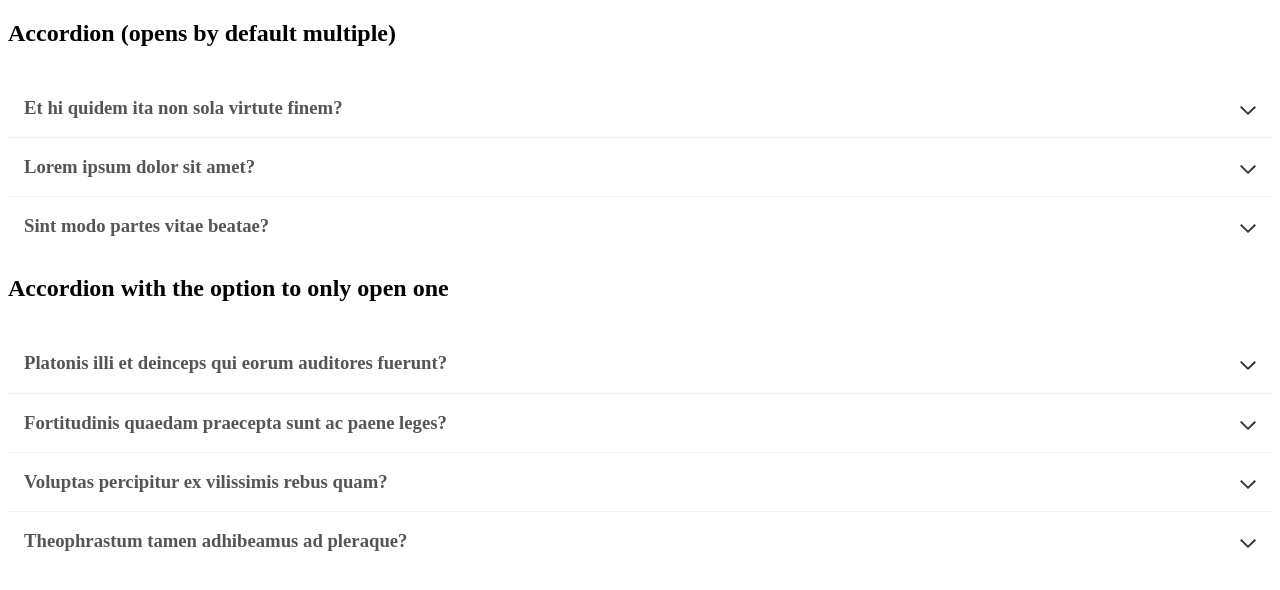
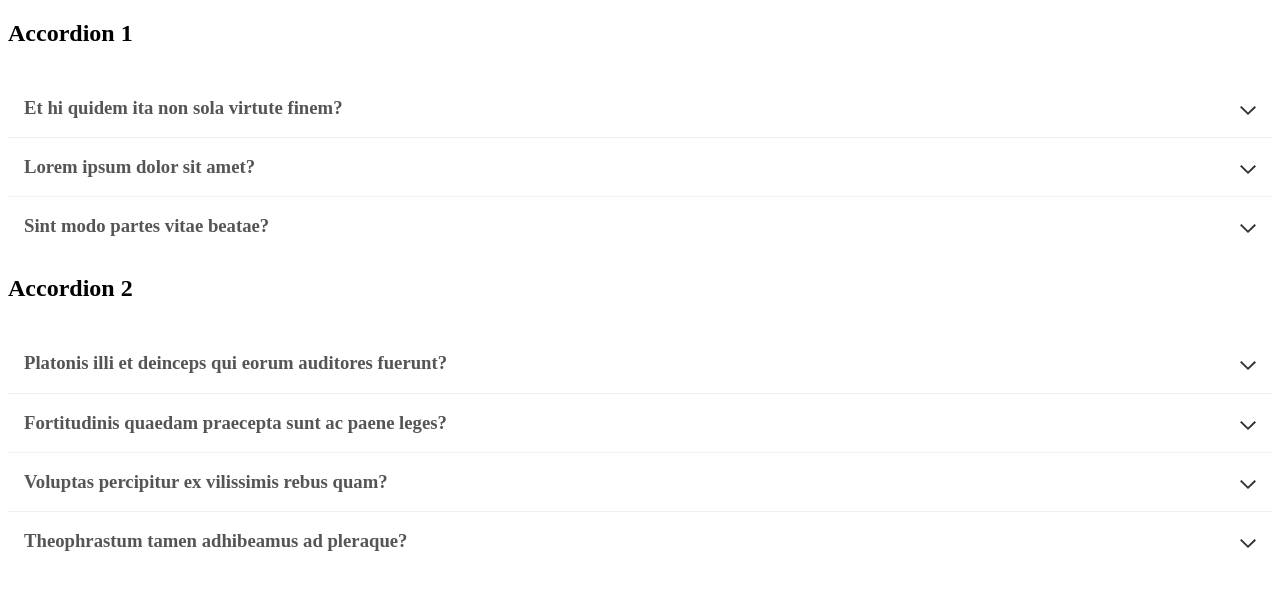
Before and after one commit to TrendingTechnology/voorhoede-accordion-vue, a Nuxt app: page / in a window 1280 px wide. Shown: the top 590 px of the page. Built offline with nearby package versions, Linux system fonts and the light colour scheme.

Commit message:
refactor: updated accordion data

```diff
--- a/pages/index.vue
+++ b/pages/index.vue
@@ -16,8 +16,7 @@
       return {
         accordionData: [
           {
-            showPaperCutRight: true,
-            title: "Accordion (opens by default multiple)",
+            title: "Accordion 1",
             sections: [
               {
                 slug: "et-hi-quidem-ita-non-sola-virtute-finem",
@@ -40,9 +39,7 @@
             ]
           },
           {
-            showPaperCutRight: true,
-            allowOne: true,
-            title: "Accordion with the option to only open one",
+            title: "Accordion 2",
             sections: [
               {
                 slug: "platonis-illi-et-deinceps-qui-eorum-auditores-fuerunt",
```
